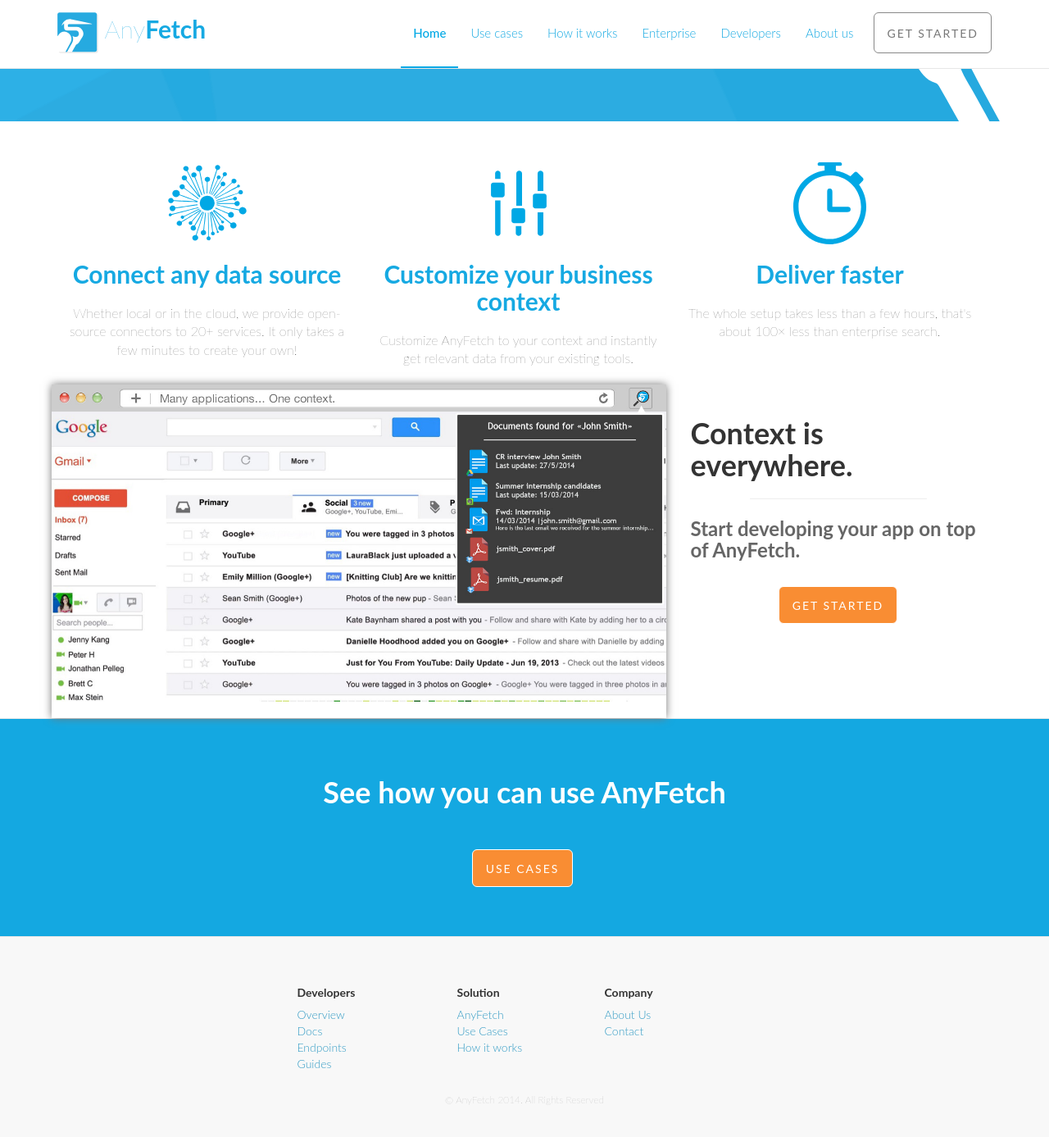
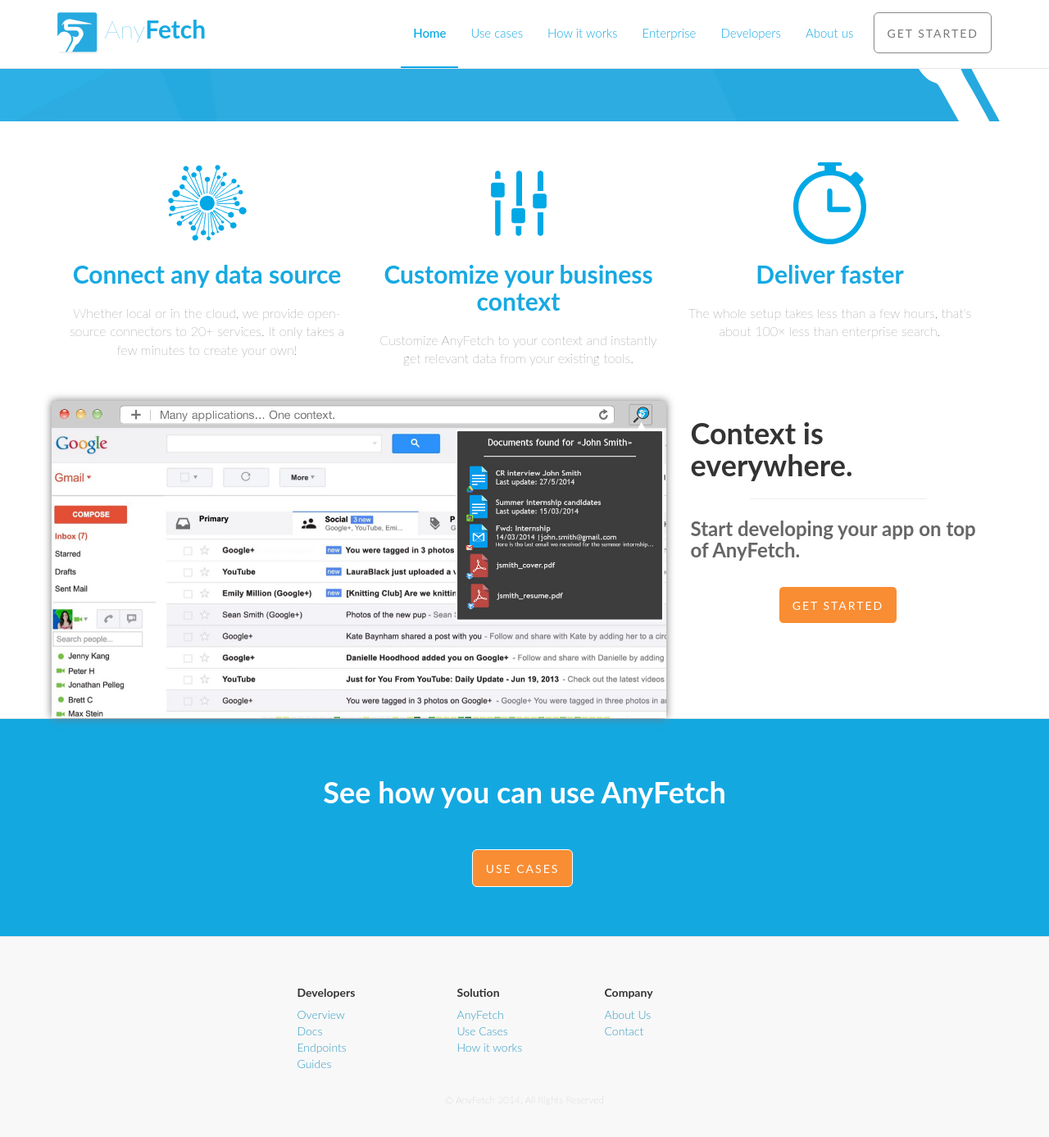
Before and after one commit to your-mom-noob/anyfetch.com, a Jekyll site: the page built from index.html, in a window 1280 px wide and 1400 px high, scrolled down 372 px. Shown: the top 1387 px of the window at 82% size. Built offline with Jekyll 4.4.1, drawn with Linux system fonts in a browser that asks for light colours; nearby versions of some CDN libraries; Markdown is read by kramdown in place of the engine named in the settings.

Commit message:
Fix carroussel :)

```diff
--- a/index.html
+++ b/index.html
@@ -75,7 +75,6 @@ layout: main
 			</div>
 			<div class="col-md-8 col-md-pull-4">
 				<div class="window">
-					<img class="top" id="top" src="../images/multi-browser-top.jpg" style="height: 0px;" />
 					<div class="frames" id="frames">
 						<div class="frame">
 							<img width="100%" src="../images/multi-browser-frame1.jpg" />
--- a/scripts/window.js
+++ b/scripts/window.js
@@ -1,6 +1,6 @@
 var topFix = function() {
 	console.log($('#top').height());
-	$('#frames').css({top: $('#top').height()});
+	// $('#frames').css({top: $('#top').height()});
 }
 
 $(function() {
--- a/styles/style.css
+++ b/styles/style.css
@@ -481,6 +481,7 @@ a.list-group-item:hover {
 --------------------------------------------------------------- */
 
 .window {
+	margin-top: 20px;
 	position: relative;
 	box-shadow: 0px 0px 10px #777;
 }
@@ -492,8 +493,6 @@ a.list-group-item:hover {
 .window .frames {
 	background: white;
 	width: 100%;
-	position: absolute;
-	bottom: 0;
 	overflow: hidden;
 }
 
```
